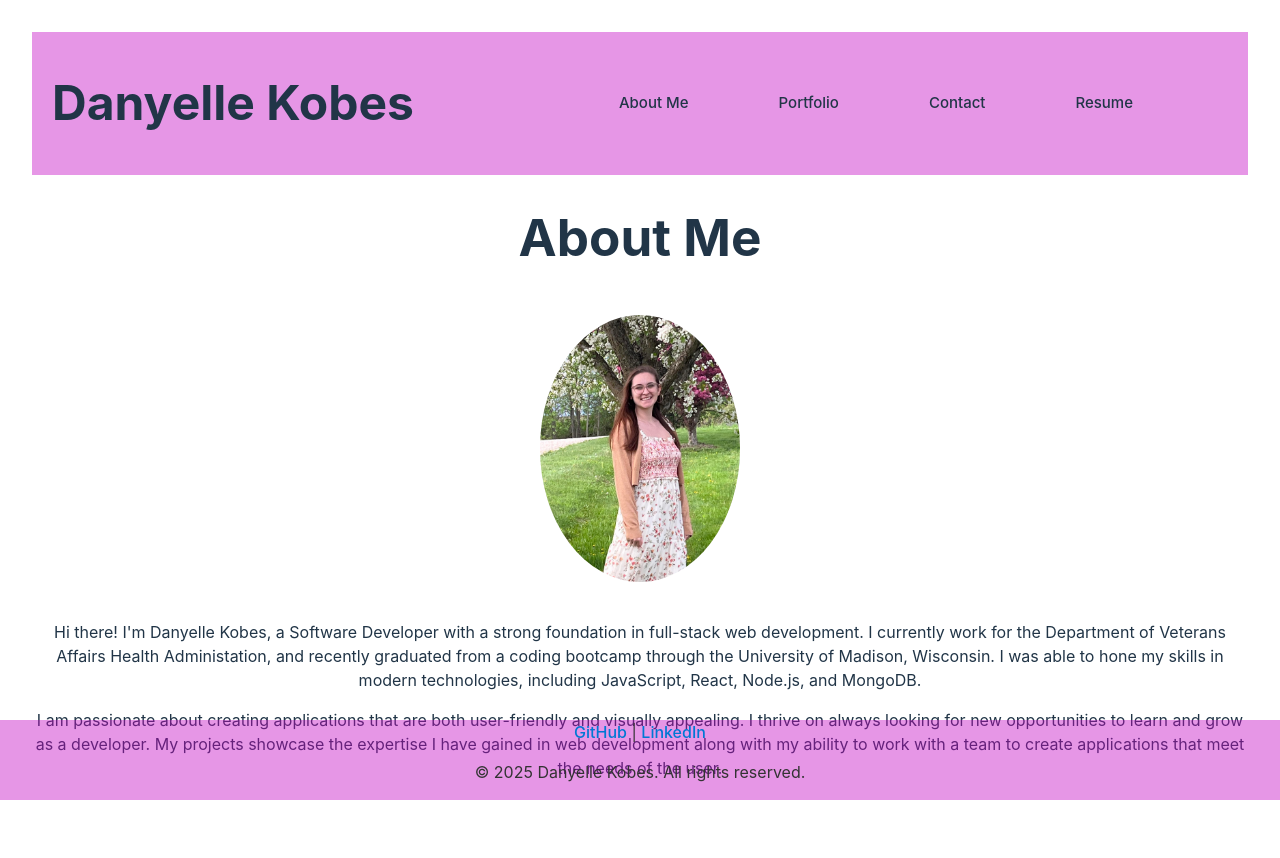
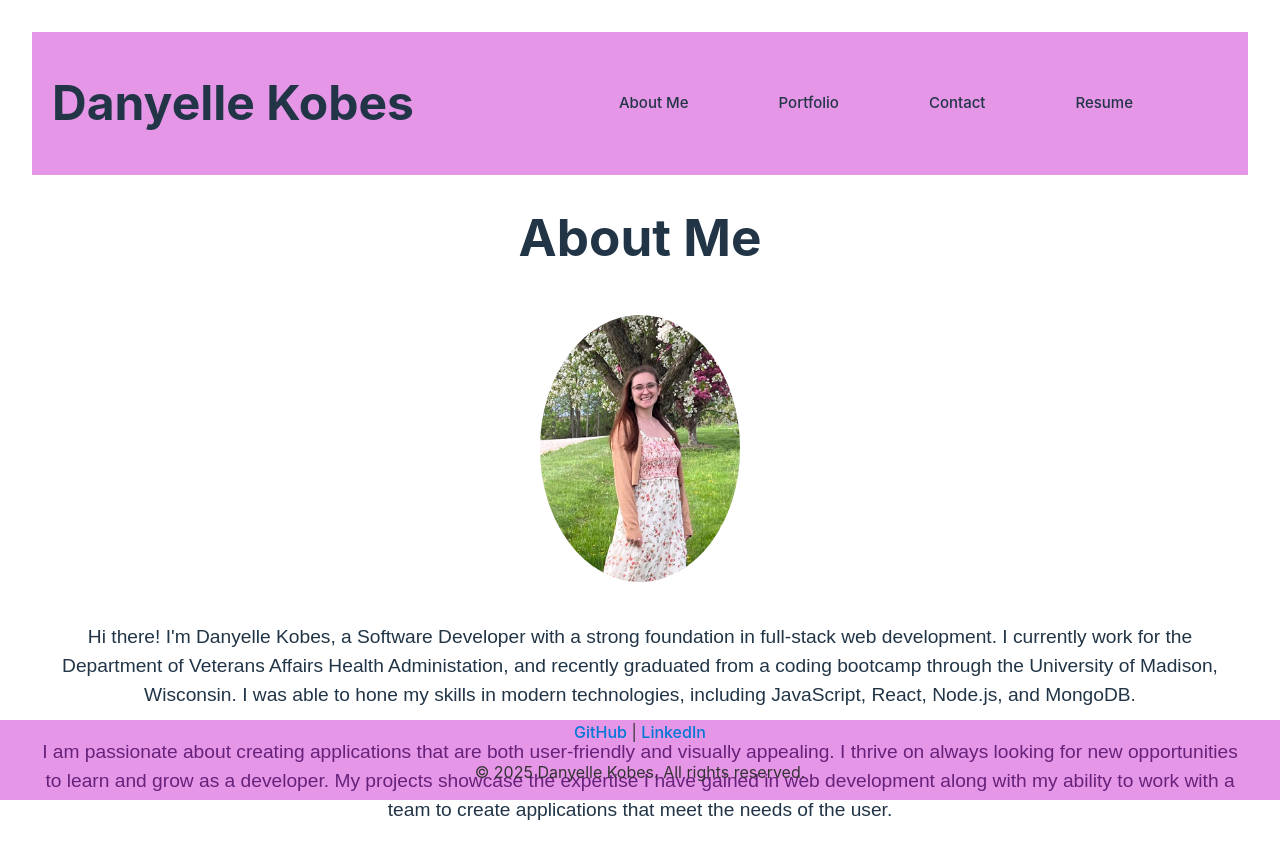
Before and after one commit to Dkobes/react-portfolio, a React (Vite) app in the folder Professional Portfolio/: page / in a window 1280 px wide. Shown: the top 858 px of the page. Before the commit the page ends 828 px from the top, so only its background shows below. Built offline with nearby package versions, Linux system fonts and the light colour scheme.

Commit message:
Finalizing header position on About Me

```diff
--- a/Professional Portfolio/src/App.css
+++ b/Professional Portfolio/src/App.css
@@ -14,6 +14,7 @@ footer {
   justify-content: space-between;
   align-items: center;
   width: 100%;
+  height: auto;
   padding: 10px 20px;
   margin: 0;
   background-color: rgba(197, 8, 197, 0.422);
@@ -24,6 +25,23 @@ footer {
   font-size: 3em;
   margin: 0;
 
+}
+
+.about-me-text {
+  font-size: 1.2em;
+  font-family: Arial, sans-serif;
+  line-height: 1.5;
+  margin: 0;
+  padding: 1em;
+}
+
+.about-me-text-2 {
+  font-size: 1.2em;
+  font-family: Arial, sans-serif;
+  line-height: 1.5;
+  margin: 0;
+  padding: 0.5em;
+  padding-bottom: 75px;
 }
 
 .profile-pic {
@@ -80,7 +98,7 @@ a:hover {
 
 .contact-form-container {
   max-width: 700px;
-  margin: 4em auto;
+  margin: 5em auto;
   padding: 2em;
   background-color: #f9f9f9;
   border: 1px solid #ccc;
@@ -110,6 +128,7 @@ a:hover {
 
 .form-submit-button {
   padding: 0.8em 1.5em;
+  margin-top: 2em;
   background-color: #d400bb61;
   color: black;
   border: none;
@@ -130,7 +149,7 @@ a:hover {
 
 .resume-container {
   font-family: Arial, sans-serif;
-  margin: 0;
+  margin: 0.5em auto;
   padding: 0;
   width: 100%;
   display: flex;
--- a/Professional Portfolio/src/sections/AboutMe.jsx
+++ b/Professional Portfolio/src/sections/AboutMe.jsx
@@ -12,7 +12,7 @@ const AboutMe = () => {
                     Health Administation, and recently graduated from a coding bootcamp through the University of Madison, Wisconsin. I was able to hone my skills in modern technologies,
                     including JavaScript, React, Node.js, and MongoDB.
                 </p>
-                <p className="about-me-text">
+                <p className="about-me-text-2">
                     I am passionate about creating applications that are both user-friendly and visually appealing.
                     I thrive on always looking for new opportunities to learn and grow as a developer. My projects showcase the expertise I have gained in web development along with
                     my ability to work with a team to create applications that meet the needs of the user.
```
